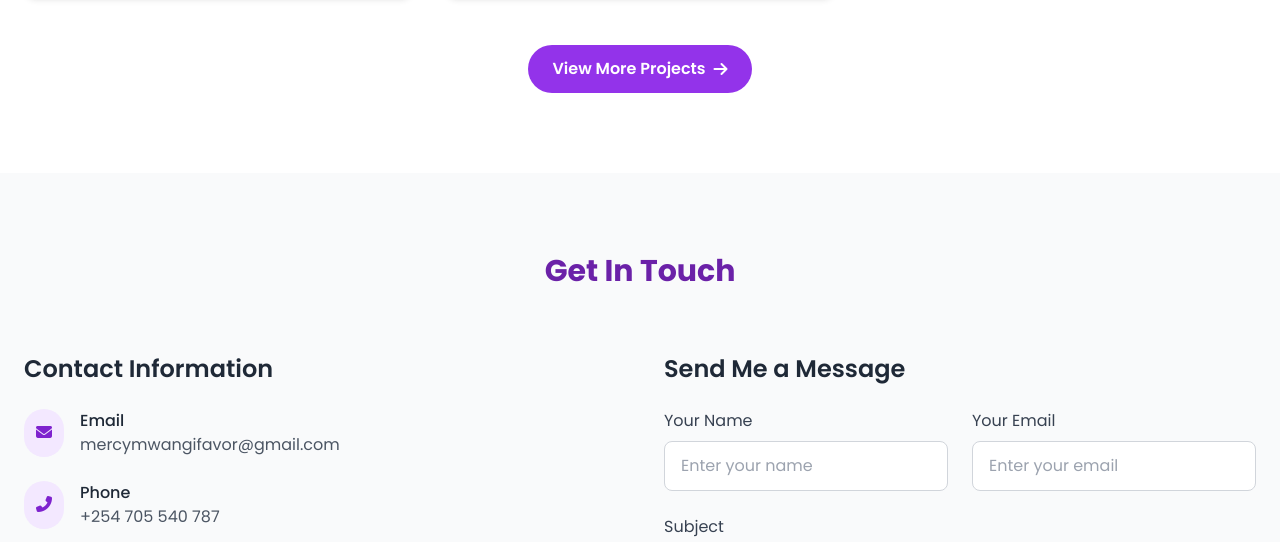
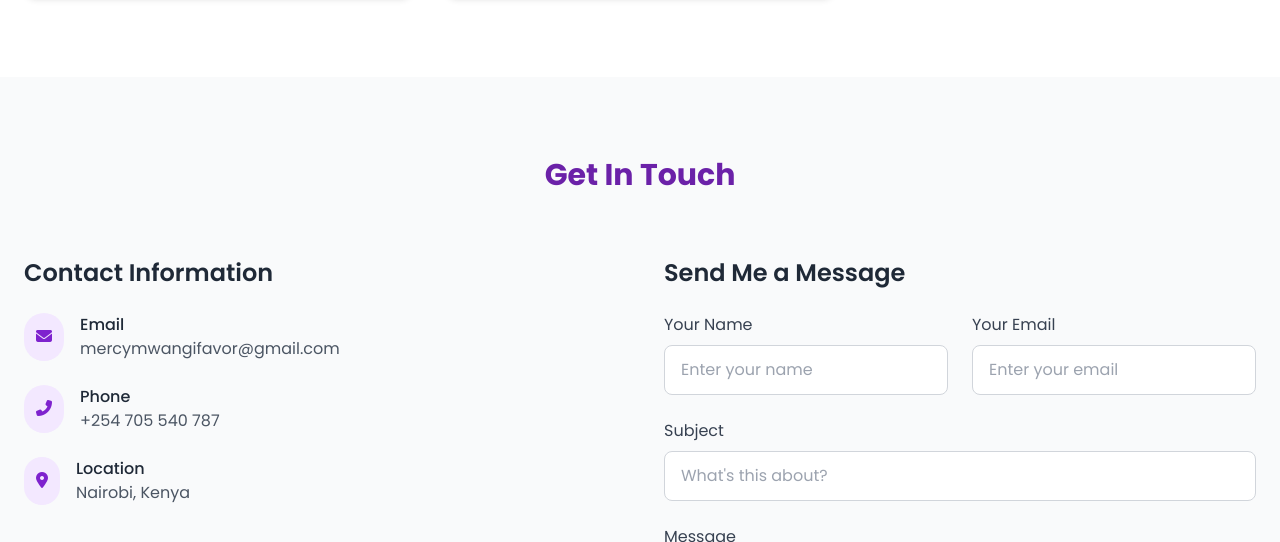
Before and after one commit to favorBlessing/portfolio, a plain HTML site: page index.html in a window 1280 px wide. Shown: the part 3055-3597 px from the top of the page. Drawn offline with nearby package versions, Linux system fonts and the light colour scheme.

Commit message:
Update index.html

```diff
--- a/index.html
+++ b/index.html
@@ -383,13 +383,6 @@
                 <!-- More items can be added here following the same pattern -->
             </div>
 
-            <div class="text-center mt-12">
-                <a href="#" class="px-6 py-3 bg-purple-600 text-white font-semibold rounded-full hover:bg-purple-700 transition inline-flex items-center">
-                    View More Projects
-                    <i class="fas fa-arrow-right ml-2"></i>
-                </a>
-            </div>
-        </div>
     </section>
 
     <!-- Contact Section -->
```
